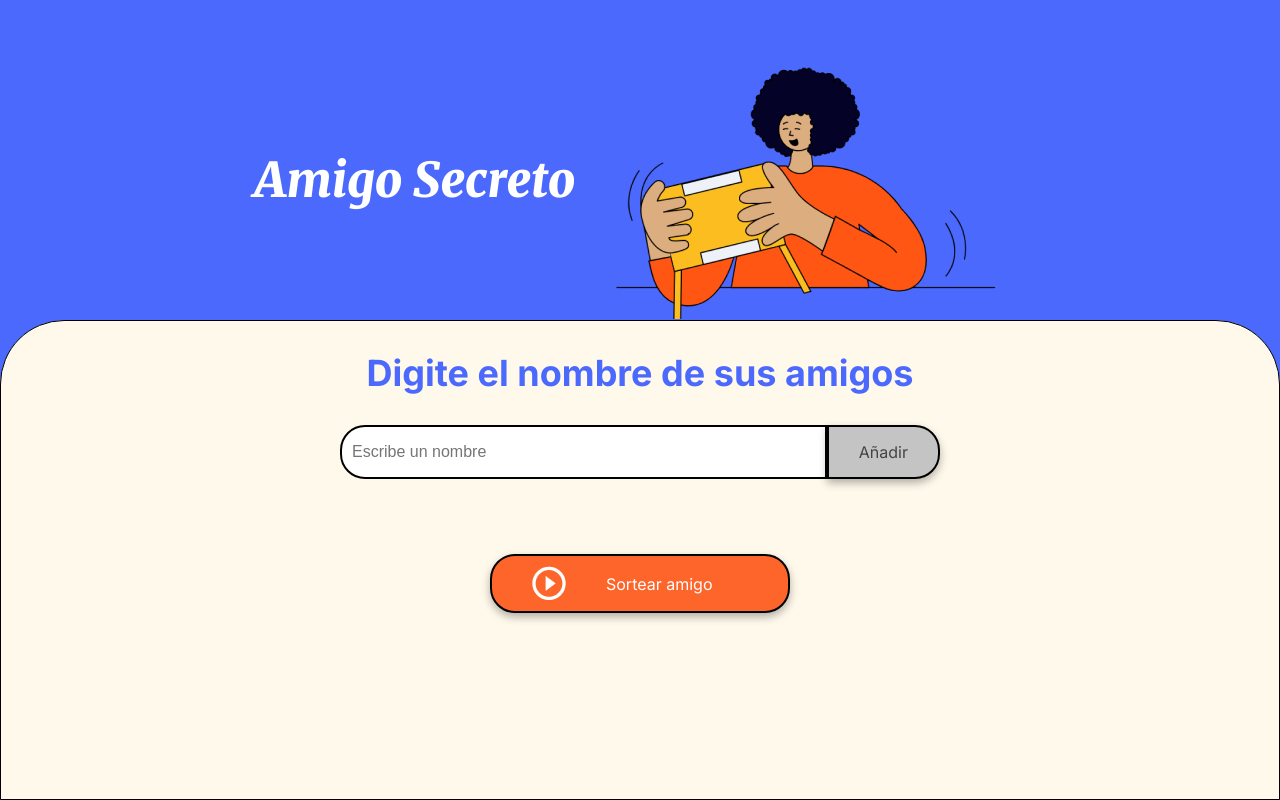
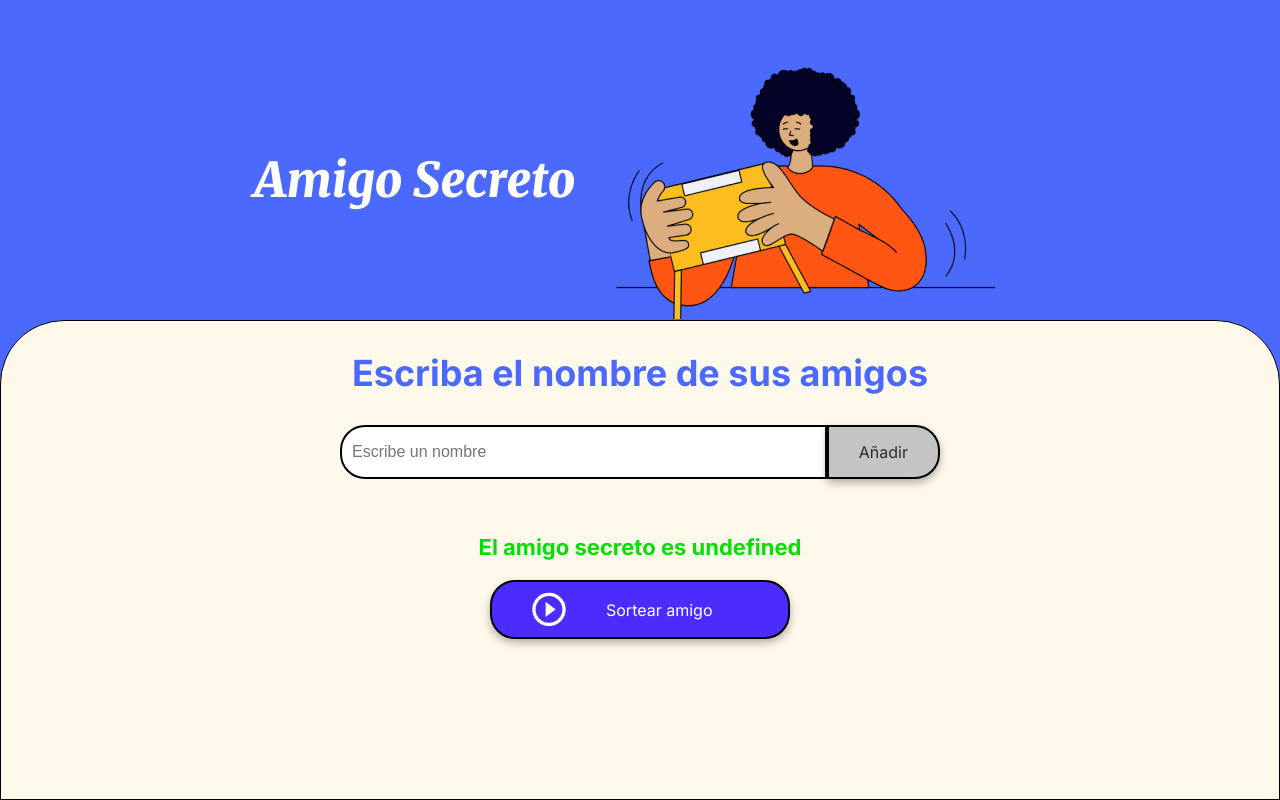
Before and after one commit to NahuelGutman/Challenge-del-amigo-secreto, a plain HTML site: page index.html in a window 1280 px wide. Both pictures are taken after a click on the button "Sortear amigo". Drawn offline with Linux system fonts and the light colour scheme.

Commit message:
Versiones 1.0

```diff
--- a/app.js
+++ b/app.js
@@ -1 +1,21 @@
-// El principal objetivo de este desafío es fortalecer tus habilidades en lógica de programación. Aquí deberás desarrollar la lógica para resolver el problema.
+const input = document.getElementById('amigo');
+const amigos = [];
+const listaAmigos = document.getElementById('listaAmigos');
+const resultado = document.getElementById("resultado");
+
+
+function agregarAmigo(){
+    if(input.value === ""){
+        alert("Ingresa un nombre para poder continuar")
+    } else{
+    amigos.push(input.value);
+    listaAmigos.innerHTML += `<li>${input.value}</li>`;
+    }
+}
+
+function sortearAmigo(){
+    //const random =
+    const random = Math.floor((Math.random() * amigos.length));
+    const amigoSecreto = amigos[random];
+    resultado.innerHTML = `El amigo secreto es ${amigoSecreto}`
+}
--- a/index.html
+++ b/index.html
@@ -18,12 +18,11 @@
         </header>
 
         <section class="input-section">
-            <h2 class="section-title">Digite el nombre de sus amigos</h2>
+            <h2 class="section-title">Escriba el nombre de sus amigos</h2>
             <div class="input-wrapper">
                 <input type="text" id="amigo" class="input-name" placeholder="Escribe un nombre">
                 <button class="button-add" onclick="agregarAmigo()">Añadir</button>
             </div>
-
             <ul id="listaAmigos" class="name-list" aria-labelledby="listaAmigos" role="list"></ul>
             <ul id="resultado" class="result-list" aria-live="polite"></ul>
 
--- a/style.css
+++ b/style.css
@@ -2,9 +2,9 @@
     --color-primary: #4B69FD;
     --color-secondary: #FFF9EB;
     --color-tertiary: #C4C4C4;
-    --color-button: #fe652b;
-    --color-button-hover: #e55720;
-    --color-text: #444444;
+    --color-button: #4b2bfe;
+    --color-button-hover: #02a1fd;
+    --color-text: #2c2c2c;
     --color-white: #FFFFFF;
 }
 
```
